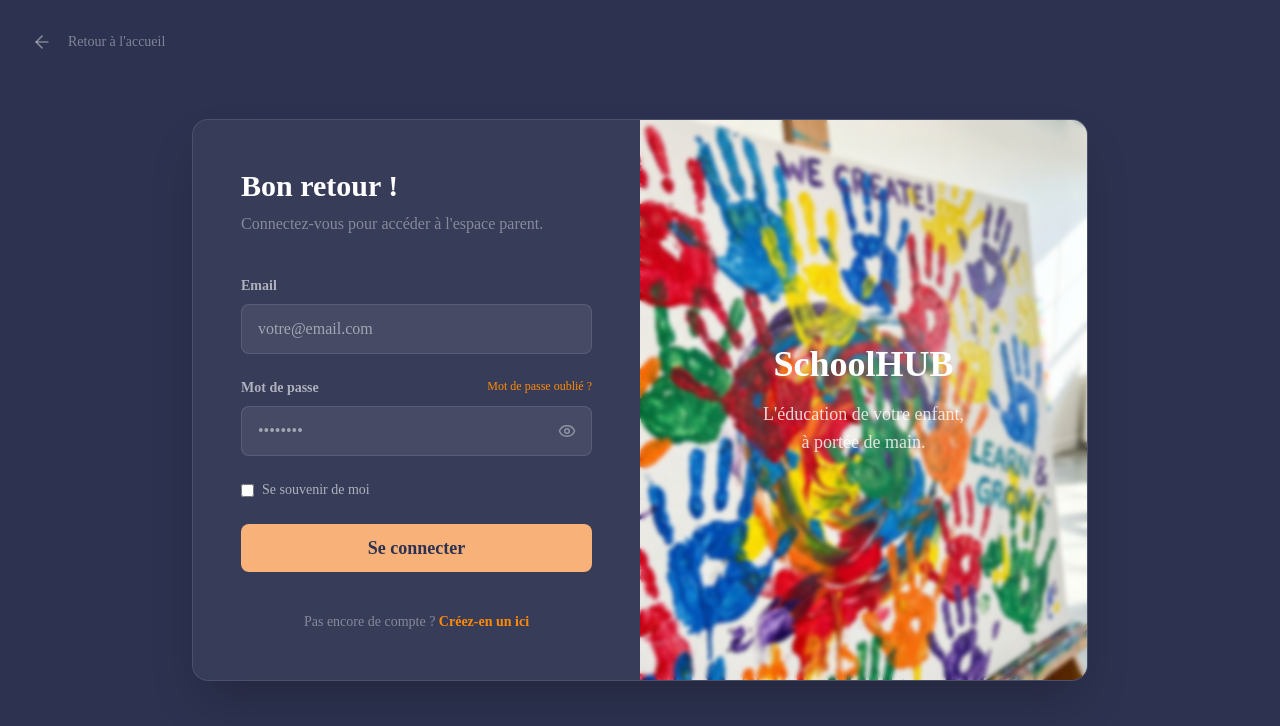
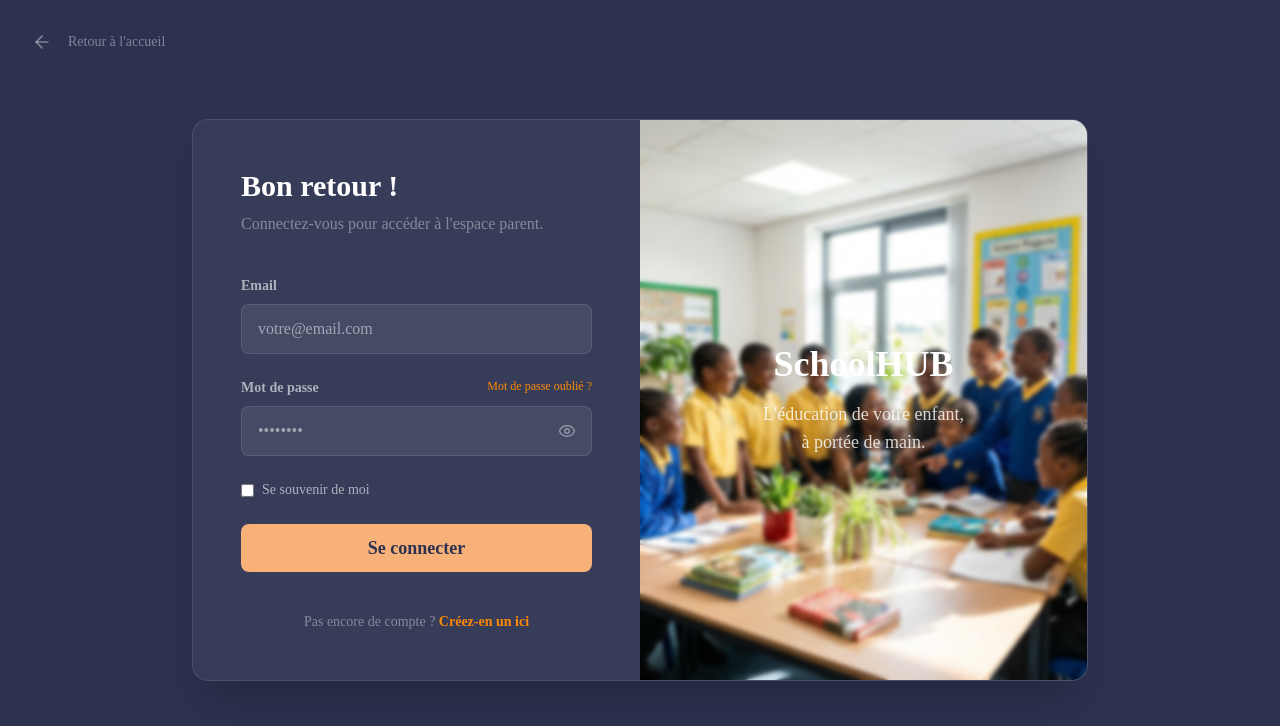
Before and after one commit to Ulk-bm2k25/ulk, a React (Vite) app in the folder frontend/: page /projet1-parent in a window 1280 px wide. Shown: the top 726 px of the page. Built offline with nearby package versions, Linux system fonts and the light colour scheme.

Commit message:
modif style

```diff
--- a/frontend/src/projet1/parent/pages/ParentLogin.jsx
+++ b/frontend/src/projet1/parent/pages/ParentLogin.jsx
@@ -2,7 +2,7 @@
 import { Link } from 'react-router-dom';
 import { ArrowLeft, Eye, EyeOff } from 'lucide-react';
 import '../styles/theme.css';
-import paintedHands from '../assets/painted_handprints.png';
+import smilingChildren from '../assets/smiling_children.png';
 
 const ParentLogin = ({ onLogin, onNavigateToRegister }) => {
     const [email, setEmail] = useState('');
@@ -97,7 +97,7 @@
                 {/* Right Side: Image/Decor */}
                 <div className="hidden md:block w-1/2 relative">
                     <img
-                        src={paintedHands}
+                        src={smilingChildren}
                         alt="School life"
                         className="absolute inset-0 w-full h-full object-cover"
                     />
--- a/frontend/src/projet1/parent/pages/ParentRegister.jsx
+++ b/frontend/src/projet1/parent/pages/ParentRegister.jsx
@@ -1,7 +1,7 @@
 import React, { useState } from 'react';
 import { Eye, EyeOff } from 'lucide-react';
 import '../styles/theme.css';
-import paintedHands from '../assets/painted_handprints.png';
+import smilingChildren from '../assets/smiling_children.png';
 
 const ParentRegister = ({ onRegister, onNavigateToLogin }) => {
     const [formData, setFormData] = useState({
@@ -35,7 +35,7 @@
                 {/* Left Side: Image/Decor (Hidden on mobile) */}
                 <div className="hidden md:block w-1/2 relative">
                     <img
-                        src={paintedHands}
+                        src={smilingChildren}
                         alt="Join SchoolHub"
                         className="absolute inset-0 w-full h-full object-cover"
                     />
```
Also changed, not shown: frontend/src/projet1/parent/assets/smiling_children.png (added).
